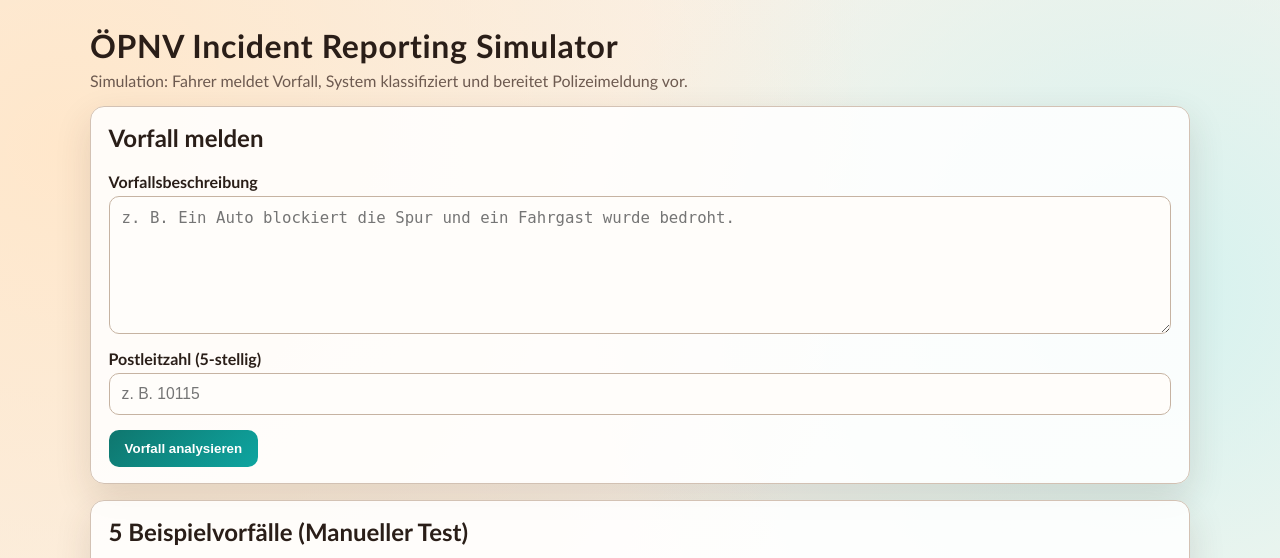
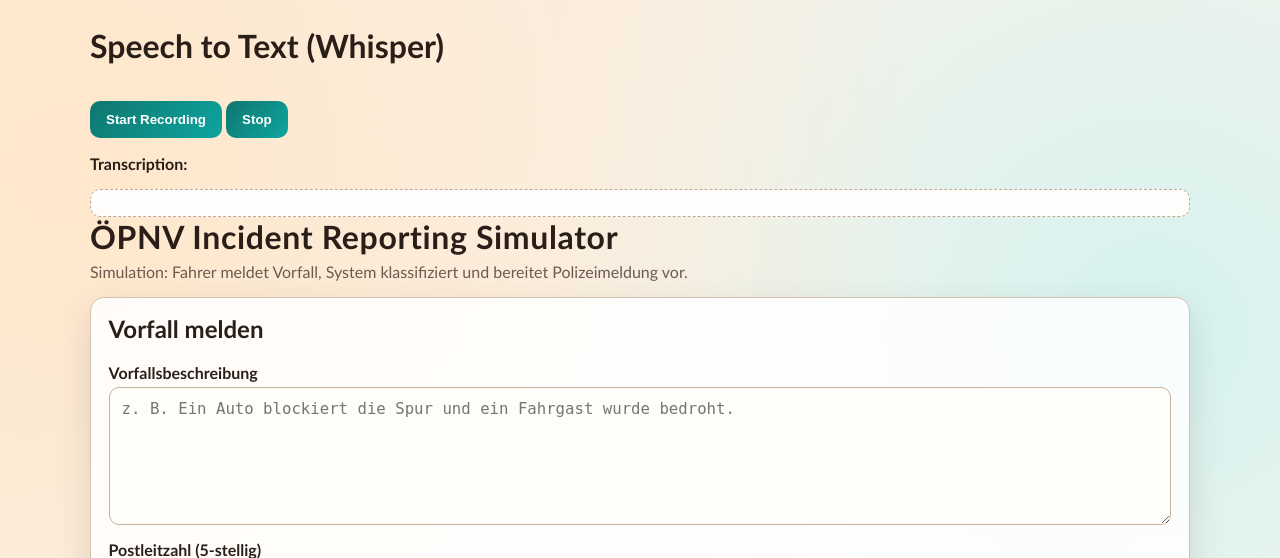
Before and after one commit to bhatia2akshit/rheinbahn_hackathon, a FastAPI app: page / in a window 1280 px wide. Shown: the top 558 px of the page. Run offline with FastAPI, Linux system fonts and the light colour scheme.

Commit message:
add speech to ticket

```diff
--- a/app/main.py
+++ b/app/main.py
@@ -1,7 +1,7 @@
 import json
 from pathlib import Path
 
-from fastapi import Depends, FastAPI, HTTPException, Request
+from fastapi import Depends, FastAPI, HTTPException, Request, UploadFile
 from fastapi.responses import HTMLResponse
 from fastapi.staticfiles import StaticFiles
 from fastapi.templating import Jinja2Templates
@@ -15,6 +15,7 @@ from app.services.classifier import detect_category_keys
 from app.services.router import find_police_department_by_postal_code, select_action
 from app.services.script_generator import build_summary, generate_police_script
 
+from .speech import save_temp_file, transcribe_audio
 
 BASE_DIR = Path(__file__).resolve().parent
 
@@ -135,3 +136,9 @@ def list_incidents(db: Session = Depends(get_db)) -> list[schemas.IncidentOut]:
             )
         )
     return result
+
+@app.post("/speech-to-text")
+async def speech_to_text(file: UploadFile):
+    temp_path = save_temp_file(file)
+    text = transcribe_audio(temp_path)
+    return {"text": text}
--- /dev/null
+++ b/app/static/record.js
@@ -0,0 +1,41 @@
+
+let mediaRecorder;
+let audioChunks = [];
+
+const recordBtn = document.getElementById("recordBtn");
+const stopBtn = document.getElementById("stopBtn");
+const output = document.getElementById("output");
+
+recordBtn.onclick = async () => {
+    const stream = await navigator.mediaDevices.getUserMedia({ audio: true });
+    mediaRecorder = new MediaRecorder(stream);
+
+    audioChunks = [];
+    mediaRecorder.ondataavailable = e => audioChunks.push(e.data);
+
+    mediaRecorder.onstop = async () => {
+        const blob = new Blob(audioChunks, { type: "audio/wav" });
+        const file = new File([blob], "audio.wav");
+
+        const formData = new FormData();
+        formData.append("file", file);
+
+        const res = await fetch("/speech-to-text", {
+            method: "POST",
+            body: formData
+        });
+
+        const data = await res.json();
+        output.textContent = data.text;
+    };
+
+    mediaRecorder.start();
+    recordBtn.disabled = true;
+    stopBtn.disabled = false;
+};
+
+stopBtn.onclick = () => {
+    mediaRecorder.stop();
+    recordBtn.disabled = false;
+    stopBtn.disabled = true;
+};
--- a/app/templates/index.html
+++ b/app/templates/index.html
@@ -9,6 +9,14 @@
 <body>
 <div class="backdrop-shape"></div>
 <main class="page">
+
+    <h1>Speech to Text (Whisper)</h1>
+    <button id="recordBtn">Start Recording</button>
+    <button id="stopBtn" disabled>Stop</button>
+    <p><strong>Transcription:</strong></p>
+    <pre id="output"></pre>
+    <script src="/static/record.js"></script>
+
     <header class="page-header">
         <h1>ÖPNV Incident Reporting Simulator</h1>
         <p>Simulation: Fahrer meldet Vorfall, System klassifiziert und bereitet Polizeimeldung vor.</p>
--- a/requirements.txt
+++ b/requirements.txt
@@ -3,3 +3,5 @@ uvicorn[standard]==0.35.0
 SQLAlchemy==2.0.43
 Jinja2==3.1.6
 pydantic==2.11.7
+openai-whisper
+torch
```
Also changed, not shown: app/speech.py (added, +21 -0 lines), README.md, incident_simulation.db (added), 3 other files.
